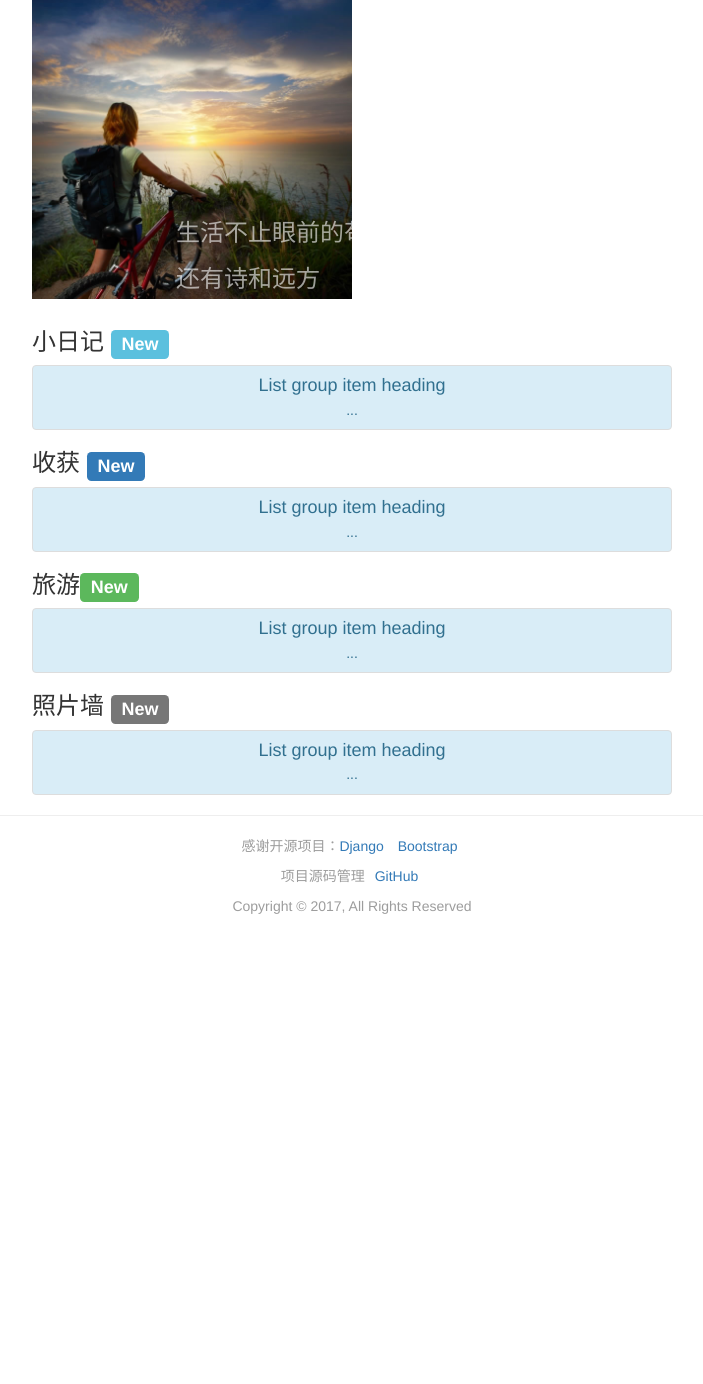
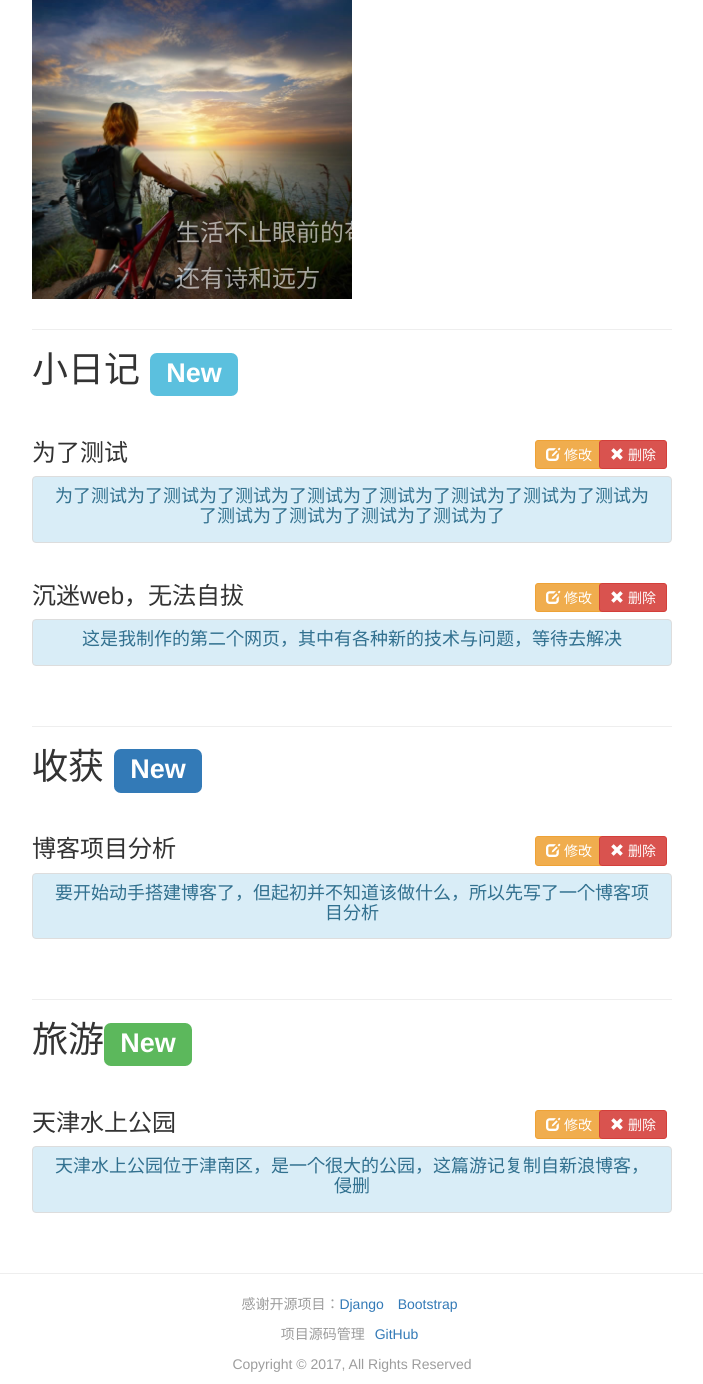
Before and after one commit to YunFeng0817/myblog, a Django app: template blog/templates/blog/main.html in a window 1280 px wide. Shown: the part 73-1457 px from the top of the page, without its empty margins (288-991 px from the left). Before the commit the page ends 987 px from the top, so only its background shows below. Run offline with Django 3.2, Linux system fonts and the light colour scheme; the template is opened without the code that fills it: values that come from a table or form of the project are taken from there, others are empty; data comes from the database, SQL or seed files in the repository; both versions use the stored data as it was after the commit; some libraries are stand-ins or nearby versions.

Commit message:
完善了主页的内容，无明显bugs

```diff
--- a/blog/templates/blog/anylise.html
+++ b/blog/templates/blog/anylise.html
@@ -51,8 +51,8 @@
 
 <p>一个小的想法（如果博客大体完成的情况下再实现此附加功能）</p>
 
-<blockquote>
+<div class="well well-sm">
   <p>在首页增加一个每日新闻头条之类的（打算从大型新闻网站爬取相关的资讯，再自动显示在首页，并自动变成链接形式，点击即可进入原网站查看具体内容） <br>
   <strong>需要考虑如何在服务器中联网并爬取其他网站的资讯</strong></p>
-</blockquote></div></body>
+</div></div></body>
 </html>
--- a/blog/templates/blog/main.html
+++ b/blog/templates/blog/main.html
@@ -35,42 +35,87 @@
                 <h3 class="words">还有诗和远方</h3>
             </div>
         </div>
-        <h3>小日记 <span class="label label-info">New</span></h3>
+    <hr>
+        <h1>小日记 <span class="label label-info">New</span></h1>
+        <br><br>
+        {% for diary in diaries %}
+            <div class="center-block">
+                <ul class="list-inline">
+                        <li><h3 style="margin: 0"> {{ diary.title }} </h3></li>
+                    {% if user.name == id %}
+                        <li style="position:absolute;right: 30%"><button type="button" class="btn btn-warning btn-sm"><h5 style="margin: 0;"><span class="glyphicon glyphicon-edit"></span>       修改</h5></button></li>
+                        <li style="position: absolute;right:25%;"><button type="button" class="btn btn-danger btn-sm"><h5 style="margin: 0;"><span class="glyphicon glyphicon-remove"></span>       删除</h5></button></li>
+                    {% endif %}
+                </ul>
             <div class=" left-block ">
                 <div class="list-group text-center">
-              <a href="#" class="list-group-item list-group-item-info">
-                <h4 class="list-group-item-heading">List group item heading</h4>
-                <p class="list-group-item-text">...</p>
+                  <a href="{{ diary.id }}/" class="list-group-item list-group-item-info">
+                    <h4 class="list-group-item-heading">{{ diary.introduction }}</h4>
+                    <div class="list-group-item-text">
+                    </div>
                   </a>
                 </div>
             </div>
-        <h3>收获  <span class="label label-primary">New</span></h3>
+            <br>
+            </div>
+        {% endfor %}
+    <hr>
+        <h1>收获  <span class="label label-primary">New</span></h1>
+        <br><br>
+        {% for tech in techs %}
+            <div class="center-block">
+                <ul class="list-inline">
+                        <li><h3 style="margin: 0"> {{ tech.title }} </h3></li>
+                    {% if user.name == id %}
+                        <li style="position:absolute;right: 30%"><button type="button" class="btn btn-warning btn-sm"><h5 style="margin: 0;"><span class="glyphicon glyphicon-edit"></span>       修改</h5></button></li>
+                        <li style="position: absolute;right:25%;"><button type="button" class="btn btn-danger btn-sm"><h5 style="margin: 0;"><span class="glyphicon glyphicon-remove"></span>       删除</h5></button></li>
+                    {% endif %}
+                </ul>
             <div class=" left-block ">
                 <div class="list-group text-center">
-              <a href="#" class="list-group-item list-group-item-info">
-                <h4 class="list-group-item-heading">List group item heading</h4>
-                <p class="list-group-item-text">...</p>
+                  <a href="{{ tech.id }}/" class="list-group-item list-group-item-info">
+                    <h4 class="list-group-item-heading">{{ tech.introduction }}</h4>
+                    <div class="list-group-item-text">
+                    </div>
                   </a>
                 </div>
             </div>
-        <h3>旅游<span class="label label-success">New</span></h3>
+            <br>
+            </div>
+        {% endfor %}
+    <hr>
+        <h1>旅游<span class="label label-success">New</span></h1>
+        <br><br>
+        {% for trip in trips %}
+            <div class="center-block">
+                <ul class="list-inline">
+                        <li><h3 style="margin: 0"> {{ trip.title }} </h3></li>
+                    {% if user.name == id %}
+                        <li style="position:absolute;right: 30%"><button type="button" class="btn btn-warning btn-sm"><h5 style="margin: 0;"><span class="glyphicon glyphicon-edit"></span>       修改</h5></button></li>
+                        <li style="position: absolute;right:25%;"><button type="button" class="btn btn-danger btn-sm"><h5 style="margin: 0;"><span class="glyphicon glyphicon-remove"></span>       删除</h5></button></li>
+                    {% endif %}
+                </ul>
             <div class=" left-block ">
                 <div class="list-group text-center">
-              <a href="#" class="list-group-item list-group-item-info">
-                <h4 class="list-group-item-heading">List group item heading</h4>
-                <p class="list-group-item-text">...</p>
+                  <a href="{{ trip.id }}/" class="list-group-item list-group-item-info">
+                    <h4 class="list-group-item-heading">{{ trip.introduction }}</h4>
+                    <div class="list-group-item-text">
+                    </div>
                   </a>
                 </div>
             </div>
-        <h3>照片墙 <span class="label label-default">New</span></h3>
-        <div class=" left-block ">
-            <div class="list-group text-center">
-              <a href="#" class="list-group-item list-group-item-info">
-                <h4 class="list-group-item-heading">List group item heading</h4>
-                <p class="list-group-item-text">...</p>
-              </a>
+            <br>
             </div>
-        </div>
+        {% endfor %}
+{#        <h3>照片墙 <span class="label label-default">New</span></h3>#}
+{#        <div class=" left-block ">#}
+{#            <div class="list-group text-center">#}
+{#              <a href="#" class="list-group-item list-group-item-info">#}
+{#                <h4 class="list-group-item-heading">List group item heading</h4>#}
+{#                <p class="list-group-item-text">...</p>#}
+{#              </a>#}
+{#            </div>#}
+{#        </div>#}
     </div>
 {% endblock %}
 
--- a/blog/templates/blog/博客项目分析.html
+++ b/blog/templates/blog/博客项目分析.html
@@ -51,8 +51,8 @@
 
 <p>一个小的想法（如果博客大体完成的情况下再实现此附加功能）</p>
 
-<blockquote>
+<div class="well well-sm">
   <p>在首页增加一个每日新闻头条之类的（打算从大型新闻网站爬取相关的资讯，再自动显示在首页，并自动变成链接形式，点击即可进入原网站查看具体内容） <br>
   <strong>需要考虑如何在服务器中联网并爬取其他网站的资讯</strong></p>
-</blockquote></div></body>
+</div></div></body>
 </html>
```
Also changed, not shown: blog/views.py (+14 -4 lines), db.sqlite3. Lines whose indentation alone changed are shown as unchanged.
